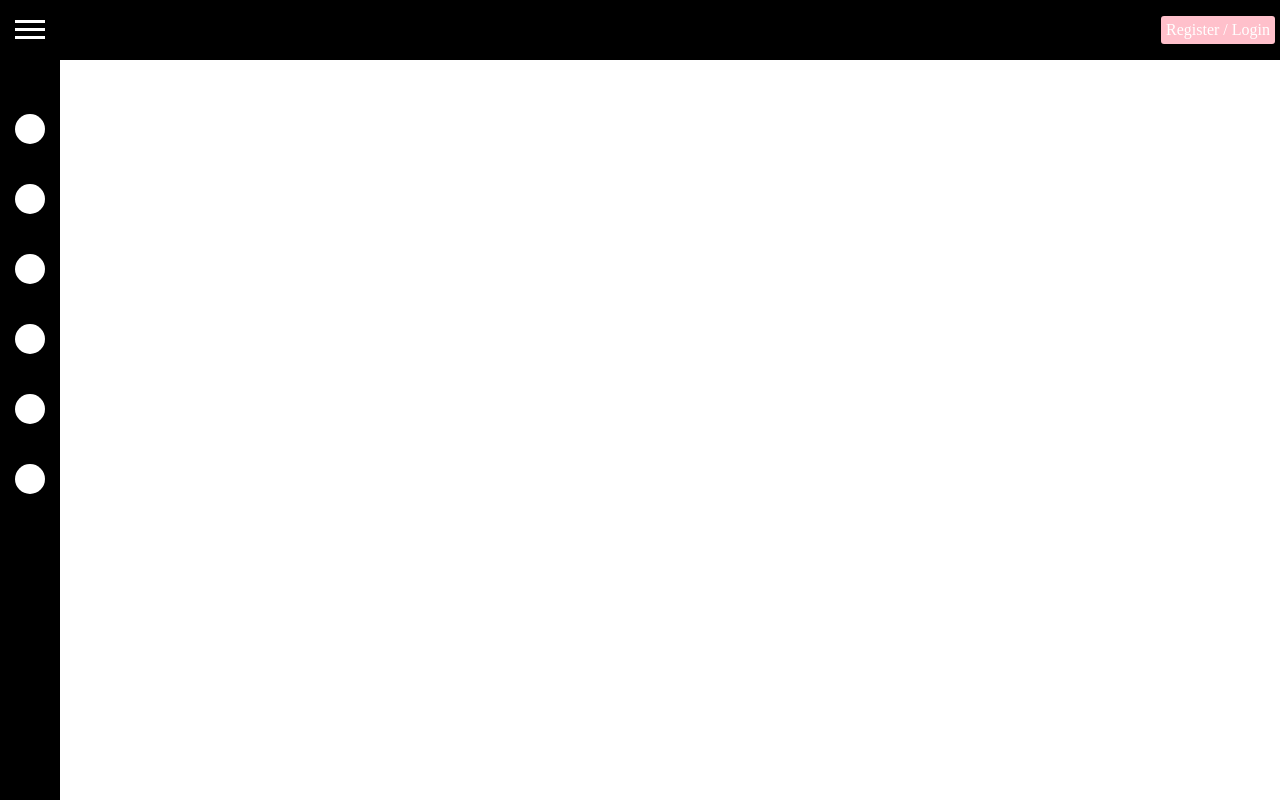
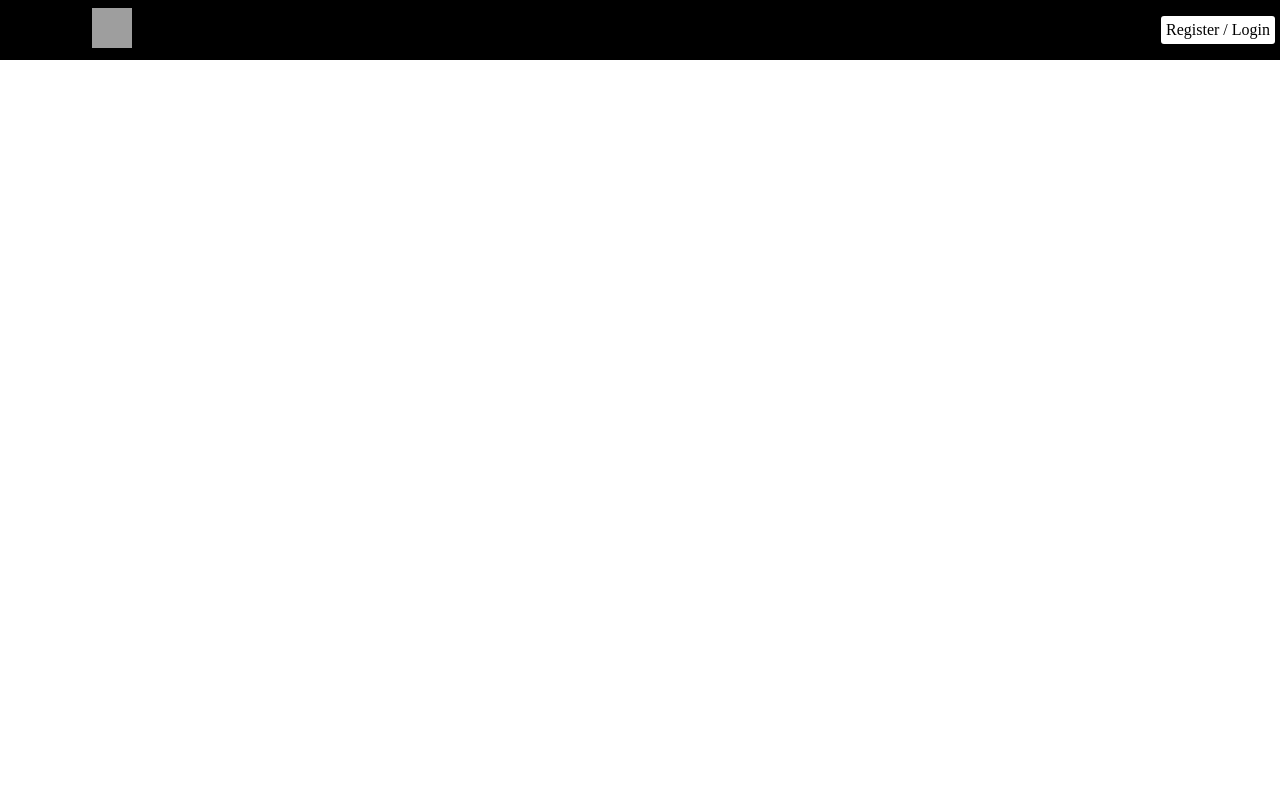
Before and after one commit to matifandy8/Dev-dashboard, a React (Vite) app: page / in a window 1280 px wide. Built offline with nearby package versions, Linux system fonts and the light colour scheme; grey boxes are pictures that could not be loaded.

Commit message:
make small details changes

```diff
--- a/src/css/main.css
+++ b/src/css/main.css
@@ -443,6 +443,17 @@ a {
   display: flex;
   justify-content: flex-end;
 }
+.NavPublic__logo, .NavPrivate__logo {
+  display: flex;
+  align-items: center;
+  justify-content: flex-start;
+  height: 100%;
+  width: 80%;
+}
+.NavPublic__logo img, .NavPrivate__logo img {
+  height: 40px;
+  width: 40px;
+}
 .NavPublic__list, .NavPrivate__list {
   display: flex;
   justify-content: center;
@@ -451,13 +462,14 @@ a {
   color: white;
 }
 .NavPublic__item, .NavPrivate__item {
-  background-color: pink;
+  background-color: white;
   padding: 5px;
   border-radius: 3px;
   margin: 5px;
+  color: black;
 }
 .NavPublic__link, .NavPrivate__link {
-  color: white;
+  color: black;
   text-decoration: none;
   cursor: pointer;
 }
@@ -479,6 +491,14 @@ a {
   background-color: black;
   transition: 0.5s;
   color: white;
+}
+.Sidebar__logo {
+  padding-top: 10px;
+  padding-left: 10px;
+}
+.Sidebar__logo img {
+  height: 40px;
+  width: 40px;
 }
 .Sidebar__hamburger {
   padding-top: 15px;
@@ -605,10 +625,17 @@ a {
   width: 100%;
   padding: 10px;
 }
+.container__auth .authForm .form-group p {
+  padding: 20px;
+}
+.container__auth .authForm .form-group p a {
+  color: #4f3cc9;
+  text-decoration: none;
+}
 .container__auth .authForm .form-group .invalid-feedback {
   color: #f44336;
   padding: 5px;
-  font-family: normal 14px/18px "Haas Grot Text R Web", "Helvetica Neue", Helvetica, Arial, sans-serif;
+  font-family: "Haas Grot Text R Web", "Helvetica Neue", Helvetica, Arial, sans-serif;
 }
 .container__auth .authForm .form-group label {
   display: block;
--- a/src/layout/Navbar.tsx
+++ b/src/layout/Navbar.tsx
@@ -1,4 +1,3 @@
-import { useState } from "react";
 import NavPrivate from "./navbars/NavPrivate";
 import NavPublic from "./navbars/NavPublic";
 
@@ -6,9 +5,6 @@ const Navbar = () => {
 
   // get token
   const isAuthenticated = window.localStorage.getItem("token");
-  console.log(isAuthenticated)
-
-
 
   return <>{isAuthenticated ? <NavPrivate /> : <NavPublic />}</>;
 };
--- a/src/layout/navbars/NavPrivate.tsx
+++ b/src/layout/navbars/NavPrivate.tsx
@@ -1,19 +1,17 @@
 import { getAuth, signOut } from "firebase/auth";
-import React from "react";
 import Sidebar from "../sidebars/Sidebar";
 
 const NavPrivate = () => {
   const auth = getAuth();
 
   const Logout = () => {
-   const token = localStorage.getItem("token");
+    const token = localStorage.getItem("token");
     if (token) {
       localStorage.removeItem("token");
       // reload
       window.location.reload();
     }
     signOut(auth);
-
   };
 
   return (
--- a/src/layout/navbars/NavPublic.tsx
+++ b/src/layout/navbars/NavPublic.tsx
@@ -1,10 +1,13 @@
-import React from "react";
-import Sidebar from "../sidebars/Sidebar";
+import { Link } from "react-router-dom";
 
 const NavPublic = () => {
   return (
     <nav className="NavPublic">
-      <Sidebar/>
+      <div className="NavPublic__logo">
+        <Link to="/">
+          <img src="https://images-platform.99static.com//Wrisfu9BQQZDWOgH8lqGSwcxR9s=/702x3277:1300x3876/fit-in/500x500/99designs-contests-attachments/121/121844/attachment_121844903" alt="logo" />
+        </Link>
+      </div>
       <ul className="NavPublic__list">
         <li className="NavPublic__item">
           <a className="NavPublic__link" href="/login"> Register / Login</a>
--- a/src/layout/sidebars/Sidebar.tsx
+++ b/src/layout/sidebars/Sidebar.tsx
@@ -1,4 +1,5 @@
 import React, { useState } from "react";
+import { Link } from "react-router-dom";
 
 const Sidebar = () => {
   const [menuCollapse, setMenuCollapse] = useState(false);
@@ -37,6 +38,11 @@ const Sidebar = () => {
 
   return (
     <div className="Sidebar">
+      <div className="Sidebar__logo">
+        <Link to="/">
+          <img src="https://images-platform.99static.com//Wrisfu9BQQZDWOgH8lqGSwcxR9s=/702x3277:1300x3876/fit-in/500x500/99designs-contests-attachments/121/121844/attachment_121844903" alt="logo" />
+        </Link>
+      </div>
       <div className="Sidebar__hamburger" onClick={menuIconClick}>
         <div className="Sidebar__hamburger-line"></div>
         <div className="Sidebar__hamburger-line"></div>
--- a/src/pages/auth/login/login.tsx
+++ b/src/pages/auth/login/login.tsx
@@ -65,6 +65,9 @@ const Login: React.FunctionComponent<ILoginPageProps> = (props) => {
       .then((userCredential) => {
         // Signed in
         const user = userCredential.user;
+        console.log(user.uid);
+        window.localStorage.setItem("token", user.uid);
+        navigate("/");
         console.log("Login with:", user.email);
       })
       .catch((error: any) => alert(error.message));
@@ -138,13 +141,9 @@ const Login: React.FunctionComponent<ILoginPageProps> = (props) => {
               <button type="submit" className="btn btn-primary">
                 Login
               </button>
-              <button
-                type="button"
-                onClick={() => reset()}
-                className="btn btn-warning float-right"
-              >
-                Reset
-              </button>
+              <p>
+                Not a member? <a href="/register">Sign up now</a>{" "}
+              </p>
             </div>
           </form>
         </div>
--- a/src/pages/auth/register/register.tsx
+++ b/src/pages/auth/register/register.tsx
@@ -72,10 +72,12 @@ const Register = () => {
       .then((userCredential) => {
         // Signed in
         const user = userCredential.user;
+        console.log(user.uid);
+        window.localStorage.setItem("token", user.uid);
+        navigate("/");
         console.log("Registered with:", user.email);
       })
-        .catch((error: any) => alert(error.message));
-
+      .catch((error: any) => alert(error.message));
   };
 
   return (
@@ -189,13 +191,9 @@ const Register = () => {
               <button type="submit" className="btn btn-primary">
                 Register
               </button>
-              <button
-                type="button"
-                onClick={() => reset()}
-                className="btn btn-warning float-right"
-              >
-                Reset
-              </button>
+              <p>
+                Already a member? <a href="/login">Sign In</a>{" "}
+              </p>
             </div>
           </form>
         </div>
--- a/src/stylesheets/layout/_navbar.scss
+++ b/src/stylesheets/layout/_navbar.scss
@@ -10,6 +10,17 @@
   color: white;
   display: flex;
   justify-content: flex-end;
+  &__logo{
+    display: flex;
+    align-items: center;
+    justify-content: flex-start;
+    height: 100%;
+    width: 80%;
+    img {
+      height: 40px;
+      width: 40px;
+    }
+  }
   &__list {
     display: flex;
     justify-content: center;
@@ -18,13 +29,14 @@
     color: white;
   }
   &__item{
-    background-color: pink;
+    background-color: rgb(255, 255, 255);
     padding: 5px;
     border-radius: 3px;
     margin: 5px;
+    color: black;
   }
   &__link {
-    color: white;
+    color: black;
     text-decoration: none;
     cursor: pointer;
   }
```
Also changed, not shown: src/stylesheets/layout/_sidebar.scss (+8 -0 lines), src/stylesheets/pages/_auth.scss (+19 -11 lines).
